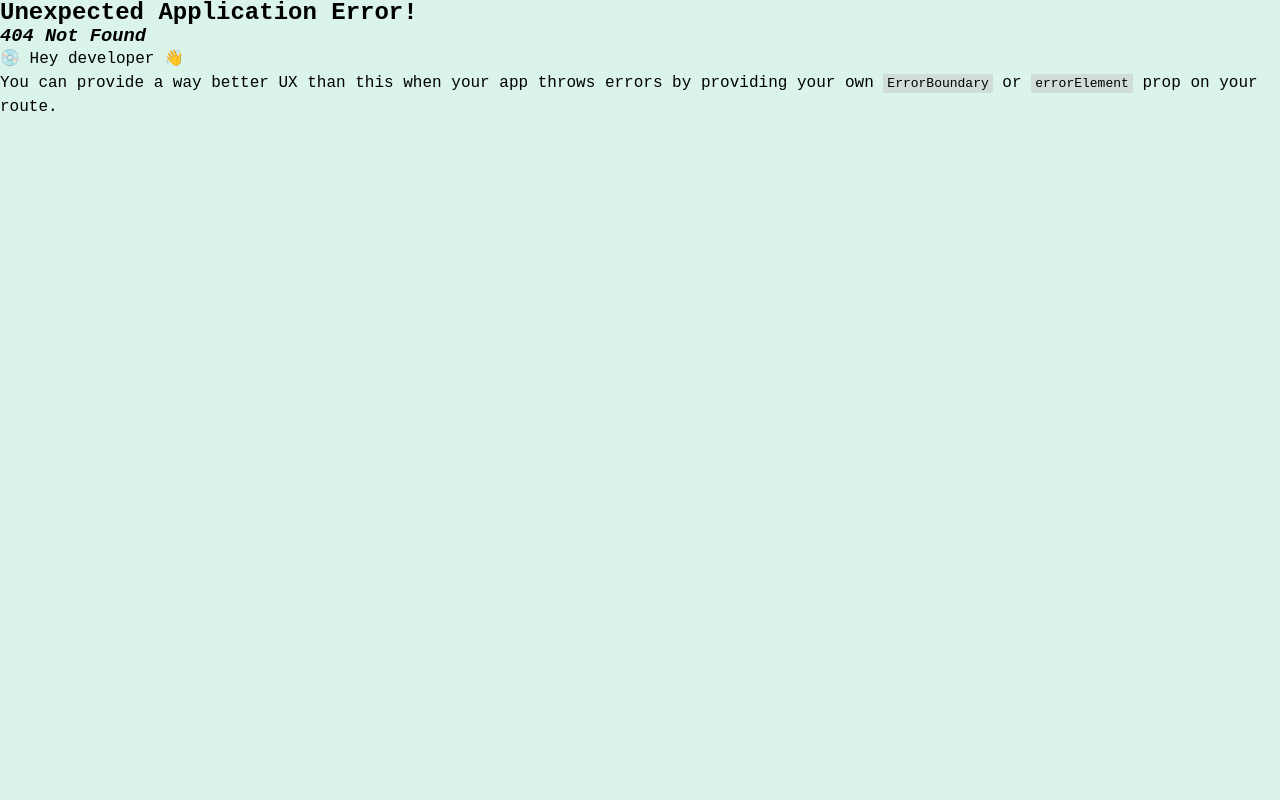
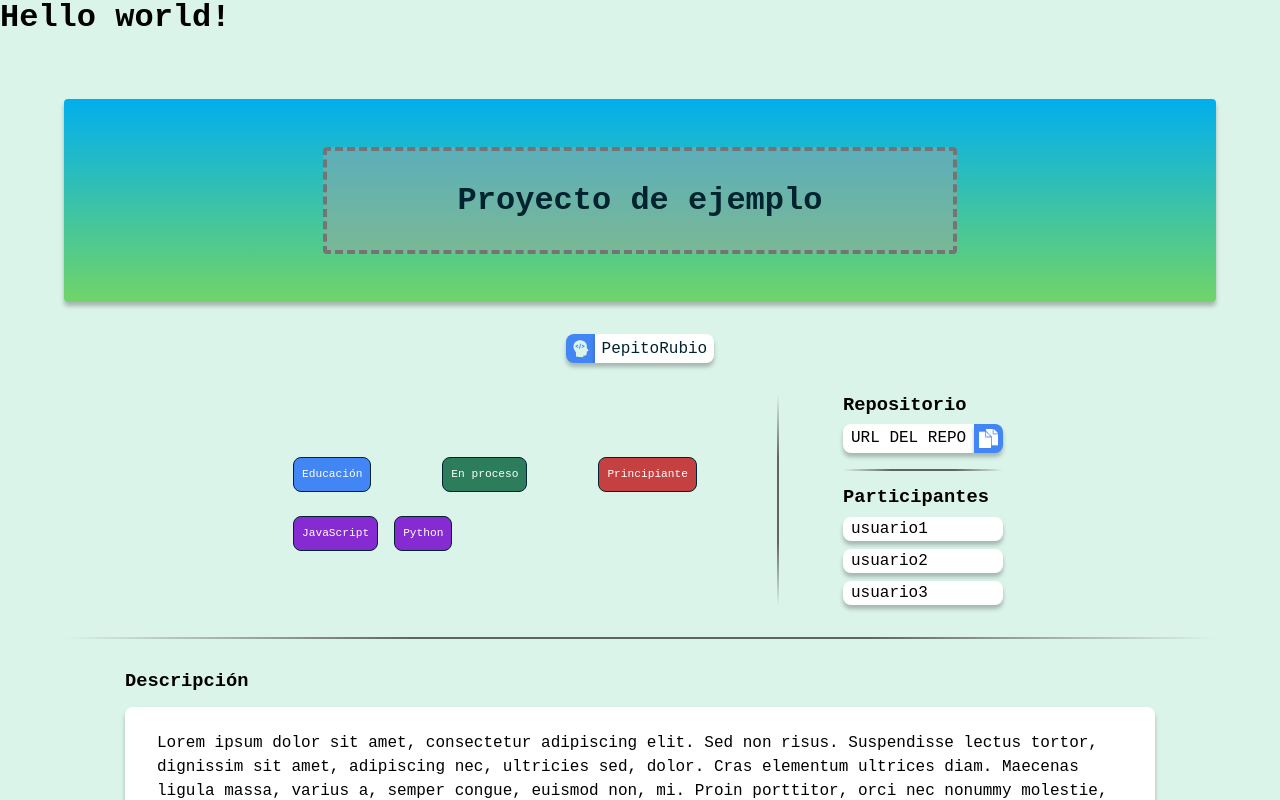
Before and after one commit to JavierBrizuela/exceso_de_iteraciones, a React (Vite) app in the folder Frontend/: page /projects/1 in a window 1280 px wide. Before the commit this address had no page. Shown: the top 800 px of the page. Built offline with nearby package versions, Linux system fonts and the light colour scheme; a web font is replaced by a local one.

Commit message:
WIP - Create dinamic projectDetails page

```diff
--- a/Frontend/src/App.jsx
+++ b/Frontend/src/App.jsx
@@ -25,6 +25,10 @@
         element: <Details />,
       },
       {
+        path: "projects/:projectId",
+        element: <Details />,
+      },
+      {
         path: "signin",
         element: <Signin />,
       },
--- a/Frontend/src/routes/Home/Home.jsx
+++ b/Frontend/src/routes/Home/Home.jsx
@@ -1,93 +1,9 @@
 import "./Home.css";
 import Card from "./components/Card";
-//import { useState, useEffect } from "react";
-
-const projects = [
-  {
-    id: 1,
-    title: "uno",
-    type: "educacion",
-    difficulty: "beginner",
-    languages: ["JavaScript", "TypeScript"],
-    created_by: "PepitoRubio",
-    actual_status: "waiting",
-  },
-  {
-    id: 2,
-    title: "dos",
-    type: "finanza",
-    difficulty: "intermediate",
-    languages: ["JavaScript", "TypeScript"],
-    created_by: "OtroUsuario",
-    actual_status: "finished",
-  },
-  {
-    id: 3,
-    title: "tres",
-    type: "e_commerce",
-    difficulty: "advanced",
-    languages: ["JavaScript", "TypeScript"],
-    created_by: "OtroUsuarioTres",
-    actual_status: "in_progress",
-  },
-  {
-    id: 4,
-    title: "cuatro",
-    type: "machine_learning",
-    difficulty: "advanced",
-    languages: ["JavaScript", "TypeScript"],
-    created_by: "OtroUsuarioCuatro",
-    actual_status: "cancelled",
-  },
-  {
-    id: 5,
-    title: "cinco",
-    type: "otros",
-    difficulty: "advanced",
-    languages: ["JavaScript", "TypeScript"],
-    created_by: "OtroUsuarioCinco",
-    actual_status: "cancelled",
-  },
-  {
-    id: 6,
-    title: "seis",
-    type: "otros",
-    difficulty: "advanced",
-    languages: ["JavaScript", "TypeScript"],
-    created_by: "OtroUsuarioSeis",
-    actual_status: "cancelled",
-  },
-];
+import { getProjects } from "../../services/projectsService";
 
 function Home() {
-  /*const [projects, setProjects] = useState([]);
-
-  useEffect(() => {
-    const fetchProject = async (id) => {
-      try {
-        const response = await fetch(`http://127.0.0.1:8000/api/projects/${id}`);
-        const data = await response.json();
-        setProjects([data]);
-      } catch (error) {
-        console.error("Error fetching project data:", error);
-      }
-    };
-
-    const fetchFirstProjectId = async () => {
-      try {
-        const response = await fetch("http://127.0.0.1:8000/api/projects/");
-        const data = await response.json();
-        if (data.length > 0) {
-          const firstProjectId = data[0].id;
-          fetchProject(firstProjectId);
-        }
-      } catch (error) {
-        console.error("Error fetching project list:", error);
-      }
-    };
-
-    fetchFirstProjectId();
-  }, []);*/
+  const projects = getProjects();
 
   return (
     <section className="projects-home">
--- a/Frontend/src/routes/ProjectDetails/ProjectDetails.jsx
+++ b/Frontend/src/routes/ProjectDetails/ProjectDetails.jsx
@@ -1,6 +1,18 @@
+import { useParams } from "react-router-dom";
 import "./ProjectDetails.css";
+import { getProject } from "../../services/projectsService";
 
 function Details() {
+  const params = useParams();
+  const projectId = parseInt(params.projectId);
+  const project = getProject(projectId);
+  console.log(project, params.projectId);
+
+  if (!project) {
+    // TODO: Redirigir a la página error 404
+    return <h1>Project not found</h1>;
+  }
+
   return (
     <div className="project-wrapper">
       <div className="project-title">
--- /dev/null
+++ b/Frontend/src/services/projectsService.js
@@ -0,0 +1,64 @@
+const projects = [
+  {
+    id: 1,
+    title: "uno",
+    type: "educacion",
+    difficulty: "beginner",
+    languages: ["JavaScript", "TypeScript"],
+    created_by: "PepitoRubio",
+    actual_status: "waiting",
+  },
+  {
+    id: 2,
+    title: "dos",
+    type: "finanza",
+    difficulty: "intermediate",
+    languages: ["JavaScript", "TypeScript"],
+    created_by: "OtroUsuario",
+    actual_status: "finished",
+  },
+  {
+    id: 3,
+    title: "tres",
+    type: "e_commerce",
+    difficulty: "advanced",
+    languages: ["JavaScript", "TypeScript"],
+    created_by: "OtroUsuarioTres",
+    actual_status: "in_progress",
+  },
+  {
+    id: 4,
+    title: "cuatro",
+    type: "machine_learning",
+    difficulty: "advanced",
+    languages: ["JavaScript", "TypeScript"],
+    created_by: "OtroUsuarioCuatro",
+    actual_status: "cancelled",
+  },
+  {
+    id: 5,
+    title: "cinco",
+    type: "otros",
+    difficulty: "advanced",
+    languages: ["JavaScript", "TypeScript"],
+    created_by: "OtroUsuarioCinco",
+    actual_status: "cancelled",
+  },
+  {
+    id: 6,
+    title: "seis",
+    type: "otros",
+    difficulty: "advanced",
+    languages: ["JavaScript", "TypeScript"],
+    created_by: "OtroUsuarioSeis",
+    actual_status: "cancelled",
+  },
+];
+
+export function getProjects() {
+  return projects;
+}
+
+export function getProject(id) {
+  return projects.find((project) => project.id === id);
+}
```
